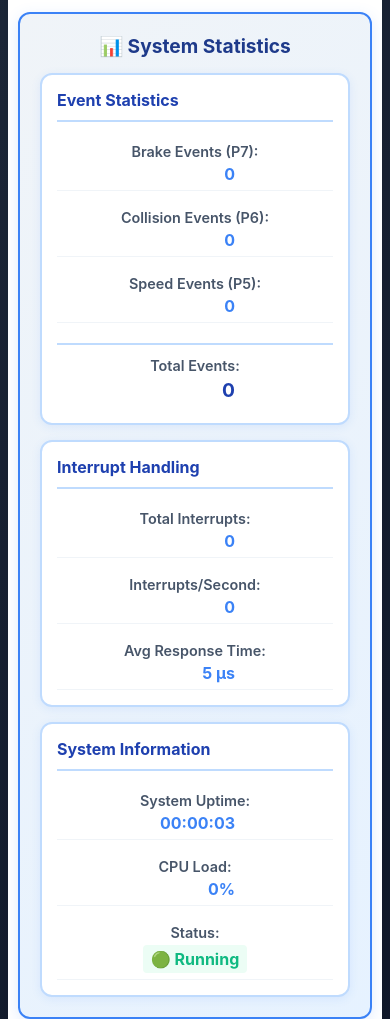
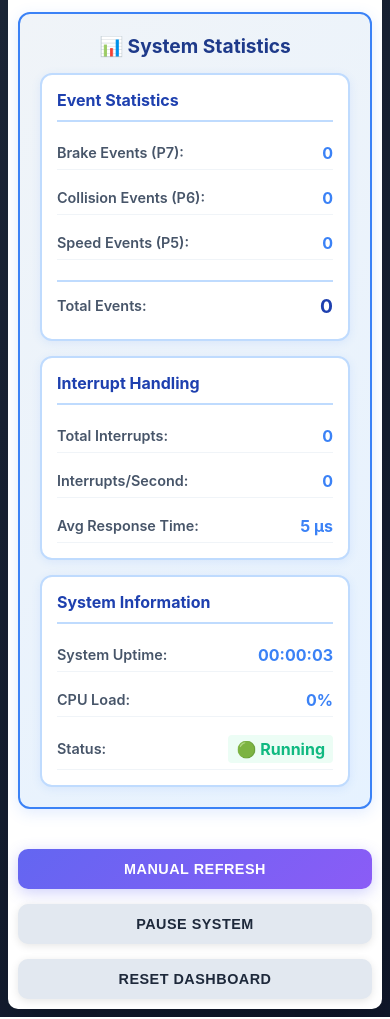
Before and after one commit to bikram73/Real-Time_Vehicle_Sensor_Management_System, a website: page templates/dashboard.html in a window 390 px wide. Shown: the part 1560-2579 px from the top of the page. Drawn offline with Linux system fonts and the light colour scheme; no server answers.

Commit message:
first commit

```diff
--- a/static/style.css
+++ b/static/style.css
@@ -1670,4 +1670,29 @@
         width: 100%;
         justify-content: center;
     }
-}
+
+    /* Keep stats details on one line on phones */
+    .stats-dashboard .stat-row {
+        flex-direction: row !important;
+        align-items: center !important;
+        justify-content: space-between !important;
+        gap: 10px;
+    }
+
+    .stats-dashboard .stat-name {
+        flex: 1 1 auto;
+        min-width: 0;
+        white-space: nowrap;
+        overflow: hidden;
+        text-overflow: ellipsis;
+        font-size: 0.9em;
+    }
+
+    .stats-dashboard .stat-value {
+        flex: 0 0 auto;
+        min-width: 64px;
+        text-align: right !important;
+        white-space: nowrap;
+        font-size: 1em;
+    }
+}
```
